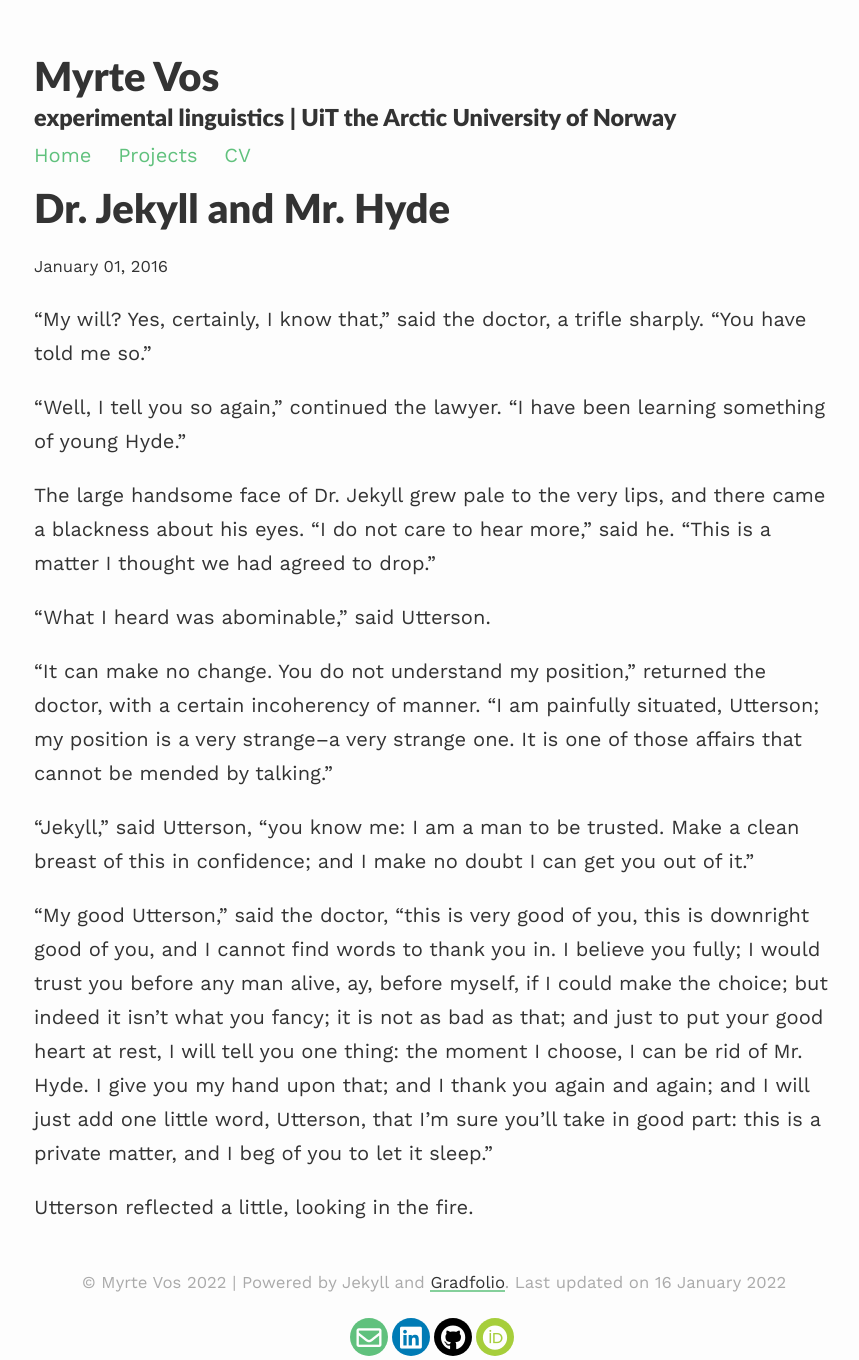
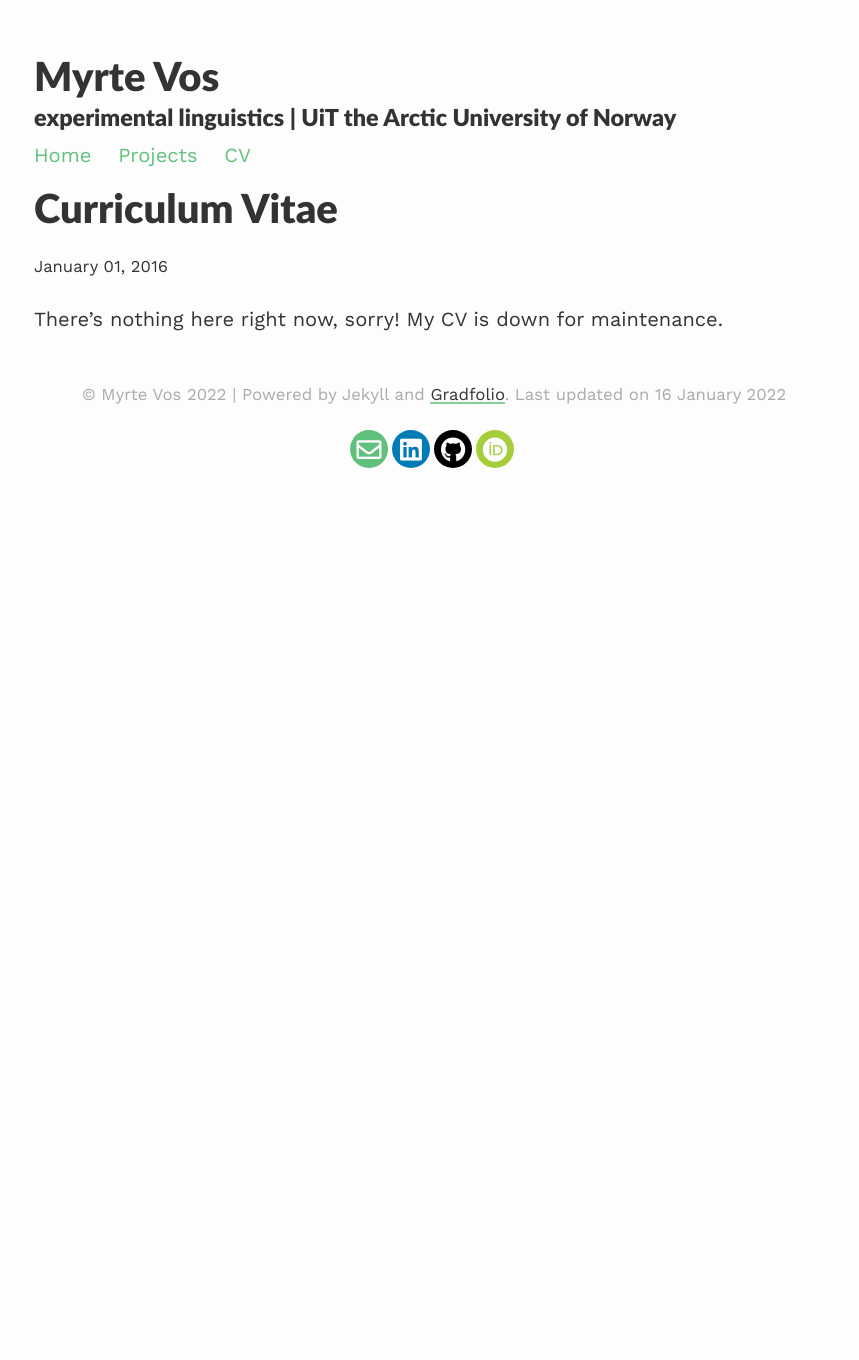
Before and after one commit to myrtevos/myrtevos.github.io, a Jekyll site: the page built from _posts/2016-01-01-jekyll.md, in a window 1280 px wide. Shown: the whole page, without its empty margins (206-1065 px from the left). Built offline with Jekyll 4.4.1, drawn with Linux system fonts in a browser that asks for light colours; nearby versions of some CDN libraries; after the commit the page ends 980 px from its top, so only the background shows below that.

Commit message:
Update 2016-01-01-jekyll.md

```diff
--- a/_posts/2016-01-01-jekyll.md
+++ b/_posts/2016-01-01-jekyll.md
@@ -1,20 +1,6 @@
 ---
 layout: post
-title: "Dr. Jekyll and Mr. Hyde"
+title: Curriculum Vitae
 ---
 
-“My will? Yes, certainly, I know that,” said the doctor, a trifle sharply. “You have told me so.”
-
-“Well, I tell you so again,” continued the lawyer. “I have been learning something of young Hyde.”
-
-The large handsome face of Dr. Jekyll grew pale to the very lips, and there came a blackness about his eyes. “I do not care to hear more,” said he. “This is a matter I thought we had agreed to drop.”
-
-“What I heard was abominable,” said Utterson.
-
-“It can make no change. You do not understand my position,” returned the doctor, with a certain incoherency of manner. “I am painfully situated, Utterson; my position is a very strange--a very strange one. It is one of those affairs that cannot be mended by talking.”
-
-“Jekyll,” said Utterson, “you know me: I am a man to be trusted. Make a clean breast of this in confidence; and I make no doubt I can get you out of it.”
-
-“My good Utterson,” said the doctor, “this is very good of you, this is downright good of you, and I cannot find words to thank you in. I believe you fully; I would trust you before any man alive, ay, before myself, if I could make the choice; but indeed it isn’t what you fancy; it is not as bad as that; and just to put your good heart at rest, I will tell you one thing: the moment I choose, I can be rid of Mr. Hyde. I give you my hand upon that; and I thank you again and again; and I will just add one little word, Utterson, that I’m sure you’ll take in good part: this is a private matter, and I beg of you to let it sleep.”
-
-Utterson reflected a little, looking in the fire.
+There's nothing here right now, sorry! My CV is down for maintenance.
```
